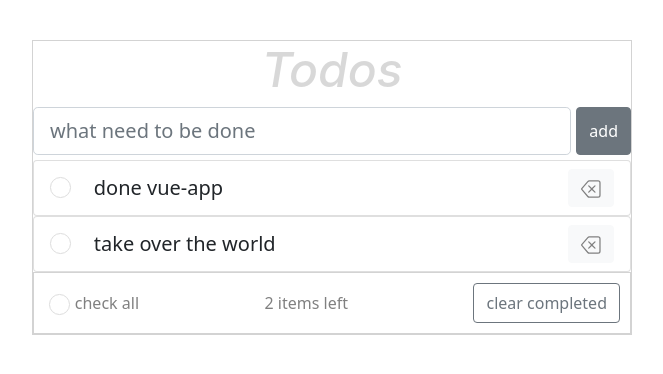
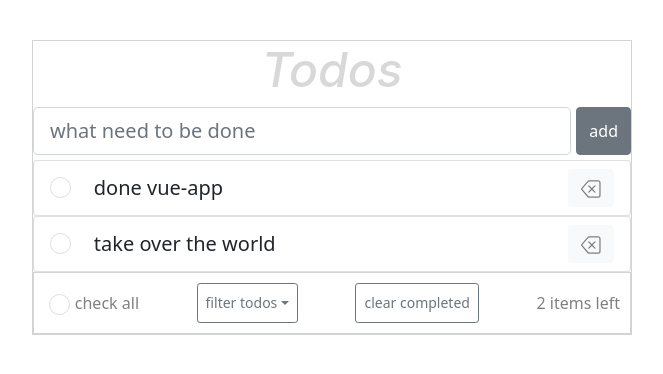
Before and after one commit to jullite/vue-todo, a Vue app: page / in a window 1280 px wide. Shown: the top 374 px of the page, without its empty margins (308-971 px from the left). Built offline with nearby package versions, Linux system fonts and the light colour scheme.

Commit message:
feat: added filter todos feature

```diff
--- a/src/components/Todo.vue
+++ b/src/components/Todo.vue
@@ -12,7 +12,7 @@
         />
         <b-button type="submit">add</b-button>
       </b-form>
-      <b-list-group v-for="(todo, index) in todos" :key="todo.id">
+      <b-list-group v-for="(todo, index) in todosFilter" :key="todo.id">
         <b-list-group-item>
           <div v-if="!todo.editing" class="todo-item">
             <!-- b-checkbox change size didn't work -->
@@ -58,10 +58,17 @@
           @change="checkAllTodos"
         />check all
       </label>
-      <span>{{ leftTodos }} items left</span>
-      <b-button variant="outline-secondary" @click="clearCompleted"
+      <b-dropdown size="sm" text="filter todos" variant="outline-secondary">
+        <b-dropdown-item @click="filter = 'all'">all</b-dropdown-item>
+        <b-dropdown-item @click="filter = 'active'">active</b-dropdown-item>
+        <b-dropdown-item @click="filter = 'completed'"
+          >completed</b-dropdown-item
+        >
+      </b-dropdown>
+      <b-button size="sm" variant="outline-secondary" @click="clearCompleted"
         >clear completed</b-button
       >
+      <span>{{ leftTodos }} items left</span>
     </footer>
   </div>
 </template>
@@ -88,6 +95,7 @@ export default {
           editing: false,
         },
       ],
+      filter: "all",
     };
   },
   methods: {
@@ -137,10 +145,20 @@ export default {
   },
   computed: {
     leftTodos() {
-      return this.todos.filter((todo) => !todo.completed).length;
+      // 此处调用方法不需要加 （）
+      return this.todosFilter.filter((todo) => !todo.completed).length;
     },
     allCompleted() {
       return this.leftTodos == 0;
+    },
+    todosFilter() {
+      if (this.filter == "all") {
+        return this.todos;
+      } else if (this.filter == "active") {
+        return this.todos.filter((todo) => !todo.completed);
+      } else {
+        return this.todos.filter((todo) => todo.completed);
+      }
     },
   },
 };
```
